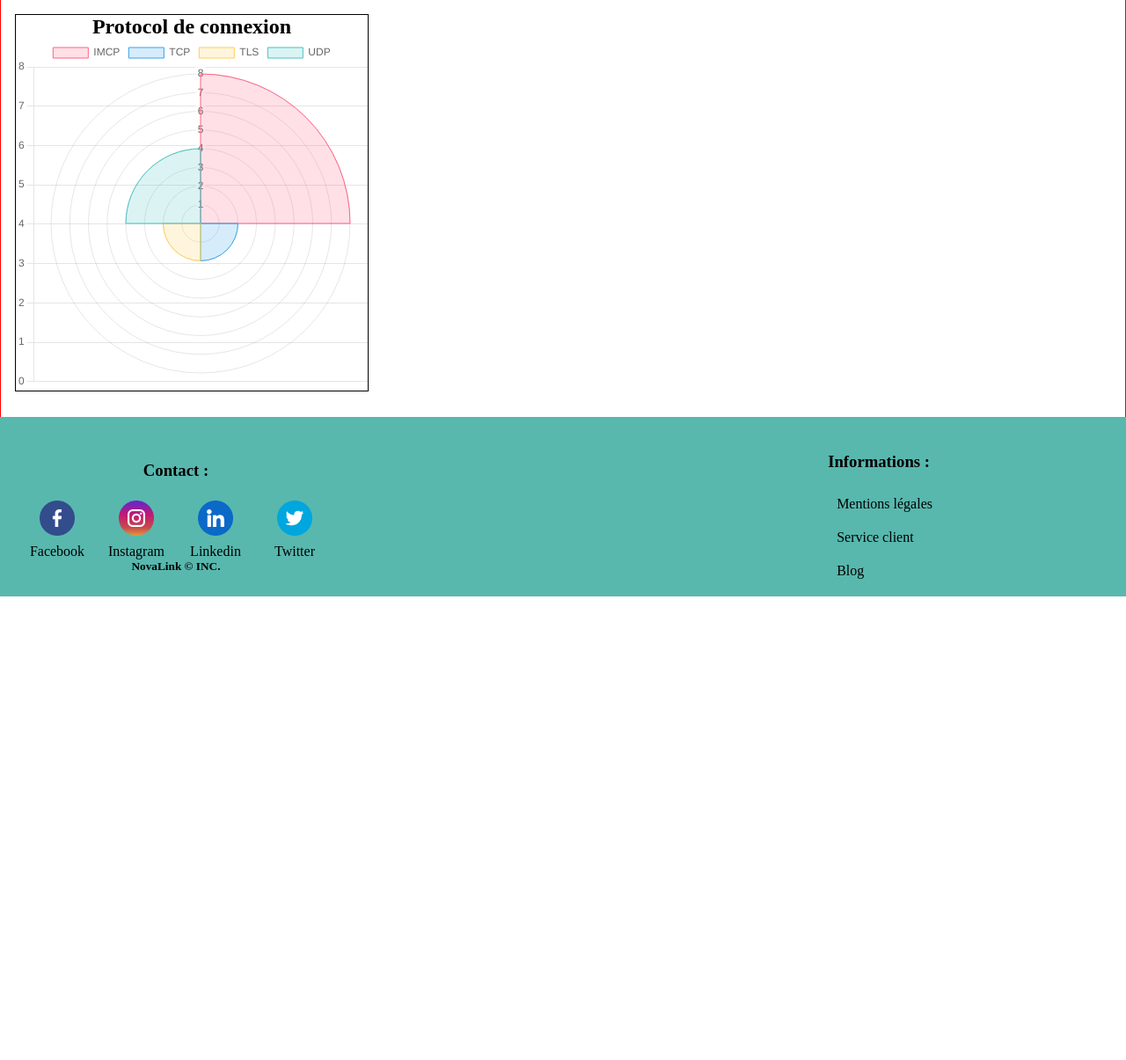
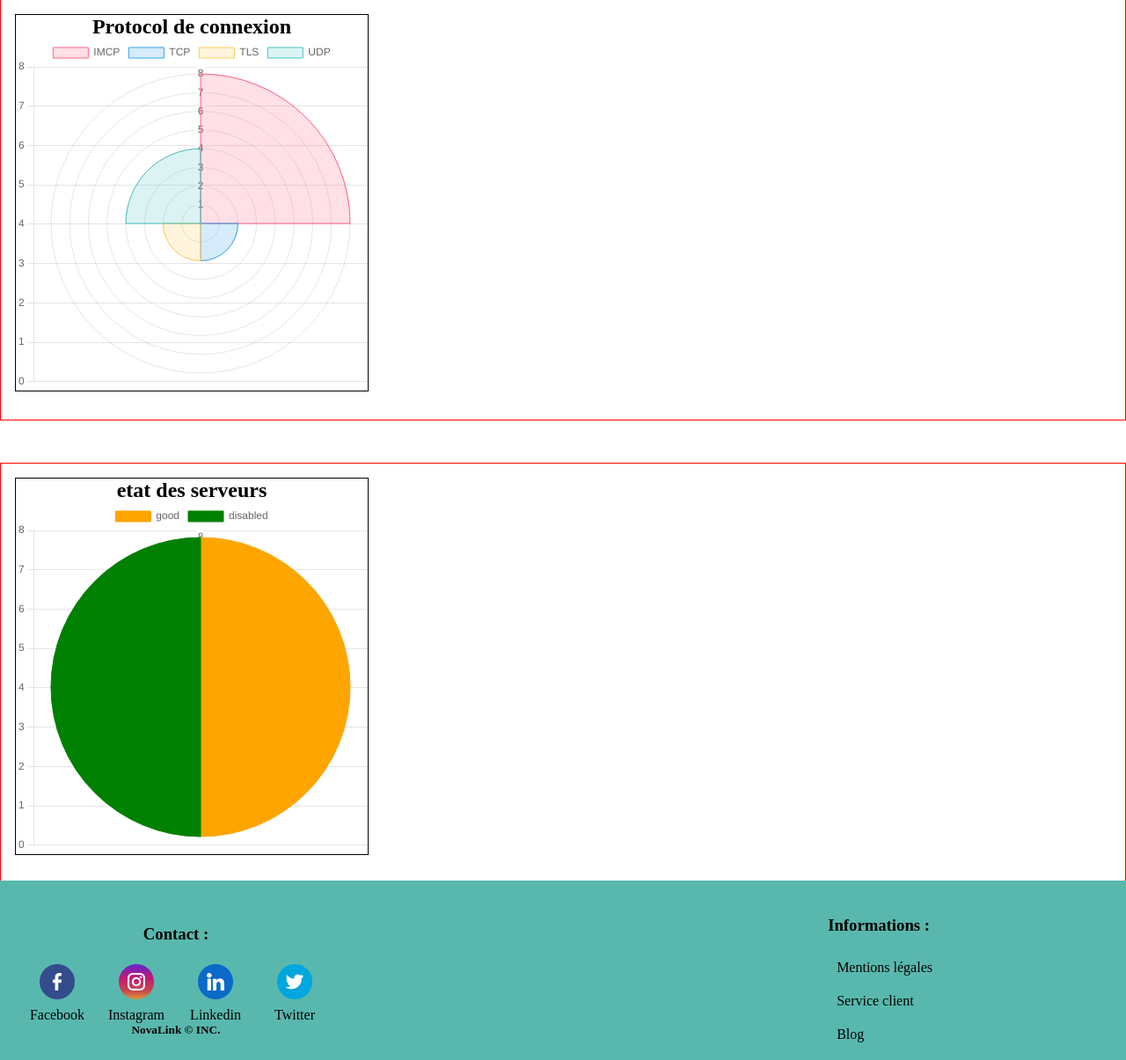
Before and after one commit to siralex214/tram_reseaux, a PHP site: page /user/accueil_user.php in a window 1280 px wide. Shown: the part 149-1354 px from the top of the page at 88% size. Before the commit the page ends 827 px from the top, so only its background shows below. Run offline with PHP 8.4, Linux system fonts and the light colour scheme; data comes from the database, SQL or seed files in the repository; some libraries are stand-ins or nearby versions.

Commit message:
push graph2

```diff
--- a/assets/script/script.js
+++ b/assets/script/script.js
@@ -82,6 +82,7 @@ if (vers_inscription != null) {
 fetch("http://localhost/tram_reseaux/statistiques/stat_protocol.php")
     .then(response => response.json())
     .then(data => {
+        console.log(data);
         const ctx = document.getElementById('graph1').getContext('2d');
         const myChart = new Chart(ctx, {
             type: 'polarArea',
@@ -113,4 +114,31 @@ fetch("http://localhost/tram_reseaux/statistiques/stat_protocol.php")
                 }
             }
         });
+        const ctx2 = document.getElementById('graph2').getContext('2d');
+        const myChart2 = new Chart(ctx2, {
+            type: 'polarArea',
+            data: {
+                labels: ['good', 'disabled'],
+                datasets: [{
+                    data: [data.good, data.disabled],
+                    backgroundColor: [
+                        'orange',
+                        'green',
+                    ],
+                    borderColor: [
+                        'orange',
+                        'green',
+                    ],
+                    borderWidth: 1
+                }]
+            },
+            options: {
+                scales: {
+                    y: {
+                        beginAtZero: true
+                    }
+                }
+            }
+        });
+
     })
--- a/assets/style/style.css
+++ b/assets/style/style.css
@@ -856,3 +856,16 @@ input[type="text"], input[type="password"], input[type="email"]{font: 15px/24px
     color: #fff;
 
 }
+
+/* graph */
+#chart2 {
+    padding: 1rem 1rem 2rem;
+    max-width: 100%;
+    width: 1600px;
+    margin: 3rem auto 0;
+    display: flex;
+    border: 1px solid red;
+}
+.two_graph {
+    border: 1px solid black;
+}
--- a/statistiques/stat_protocol.php
+++ b/statistiques/stat_protocol.php
@@ -23,7 +23,28 @@ foreach ($recherche as $key => $value) {
         $count_TLS++;
     }
 }
+
+
+
+// graph2
+
+$count_disabled = 0;
+$count_good = 0;
+$recherche2 = $pdo->prepare("SELECT protocol_checksum_status as protocol_check FROM trams");
+$recherche2->execute();
+$recherche2 = $recherche2->fetchAll();
+$recherche2 = new ArrayObject($recherche2);
+foreach ($recherche2 as $key => $value) {
+    if ($value["protocol_check"] == "disabled") {
+        $count_disabled++;
+    }
+    if ($value["protocol_check"] == "good") {
+        $count_good++;
+    }
+}
 $resultat = [
+    "disabled" => $count_disabled,
+    "good" => $count_good,
     "IMCP" => $count_ICMP,
     "UDP" => $count_UDP,
     "TCP" => $count_TCP,
--- a/user/accueil_user.php
+++ b/user/accueil_user.php
@@ -37,6 +37,18 @@ require_once '../inclu/pdo.php';
         </section>
 
     </section>
+    <section id="chart2">
+        <section class="two_graph">
+            <h2>etat des serveurs</h2>
+            <div style="width: 400px; height: 400px">
+                <canvas id="graph2">
+
+                </canvas>
+            </div>
+
+        </section>
+
+    </section>
 </main>
 <?php include_once "./inclu/footer.php" ?>
 </body>
```
